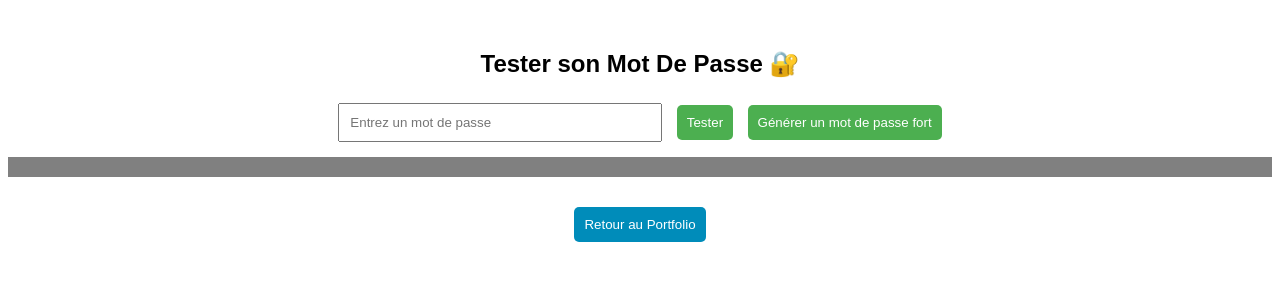
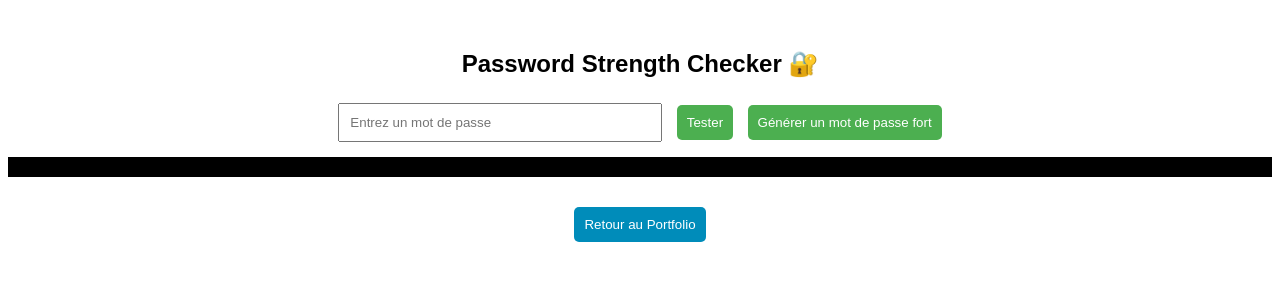
Before and after one commit to BerryRomain/test_mdp, a Flask app: page / in a window 1280 px wide. Shown: the top 300 px of the page. Run offline with Flask 3, Linux system fonts and the light colour scheme.

Commit message:
Update index.html

```diff
--- a/templates/index.html
+++ b/templates/index.html
@@ -2,16 +2,23 @@
 <html lang="fr">
 <head>
 <meta charset="UTF-8">
-<title>Tester son Mot De Passe</title>
+<title>Password Strength Checker</title>
 <link rel="stylesheet" href="{{ url_for('static', filename='style.css') }}">
 </head>
 <body>
-<h2>Tester son Mot De Passe 🔐</h2>
+<h2>Password Strength Checker 🔐</h2>
+
+<!-- Champ texte visible -->
 <input type="text" id="pwd" placeholder="Entrez un mot de passe">
 <button onclick="checkPwd()">Tester</button>
 <button onclick="generatePwd()">Générer un mot de passe fort</button>
+
 <div id="result"></div>
-<div id="bar" style="width: 100%; height: 20px; background-color: grey;"></div>
+<div id="bar" style="width: 100%; height: 20px; background-color: black;"></div>
+<div id="criteria"></div>
+
+<!-- Bouton portfolio -->
+<button id="portfolio-btn" onclick="goPortfolio()">Retour au Portfolio</button>
 
 <script>
 async function checkPwd() {
@@ -24,25 +31,39 @@ async function checkPwd() {
     const data = await response.json();
     const score = data.score;
 
-    const colors = ["red", "orange", "yellow", "green"];
-    document.getElementById("bar").style.backgroundColor = colors[Math.min(score, 4)];
+    // Couleurs selon le score
+    const colors = ["black", "red", "yellow", "lightgreen", "green", "purple"];
+    document.getElementById("bar").style.backgroundColor = colors[score];
+
     document.getElementById("result").innerText = `Score: ${score}/5`;
+
+    // Critères
+    const criteria = [
+        {label: "8 caractères minimum", done: data.criteria.length >= 8},
+        {label: "Au moins une majuscule", done: data.criteria.uppercase},
+        {label: "Au moins une minuscule", done: data.criteria.lowercase},
+        {label: "Au moins un chiffre", done: data.criteria.digit},
+        {label: "Au moins un caractère spécial", done: data.criteria.special},
+    ];
+
+    let criteriaHTML = "";
+    criteria.forEach(c => {
+        criteriaHTML += `${c.done ? '✅' : '❌'} ${c.label}<br>`;
+    });
+    document.getElementById("criteria").innerHTML = criteriaHTML;
 }
 
 async function generatePwd() {
     const response = await fetch('/generate');
     const data = await response.json();
     document.getElementById("pwd").value = data.password;
-    checkPwd();
+    checkPwd(); // Met à jour directement la couleur et les critères
 }
 
 // Redirection vers le portfolio
 function goPortfolio() {
-    window.location.href = "https://berryromain.github.io/portfolio/";
+    window.location.href = "https://ton-portfolio.com"; // ← remplace par ton lien
 }
 </script>
-
-<!-- Bouton portfolio -->
-<button id="portfolio-btn" onclick="goPortfolio()">Retour au Portfolio</button>
 </body>
 </html>
```
